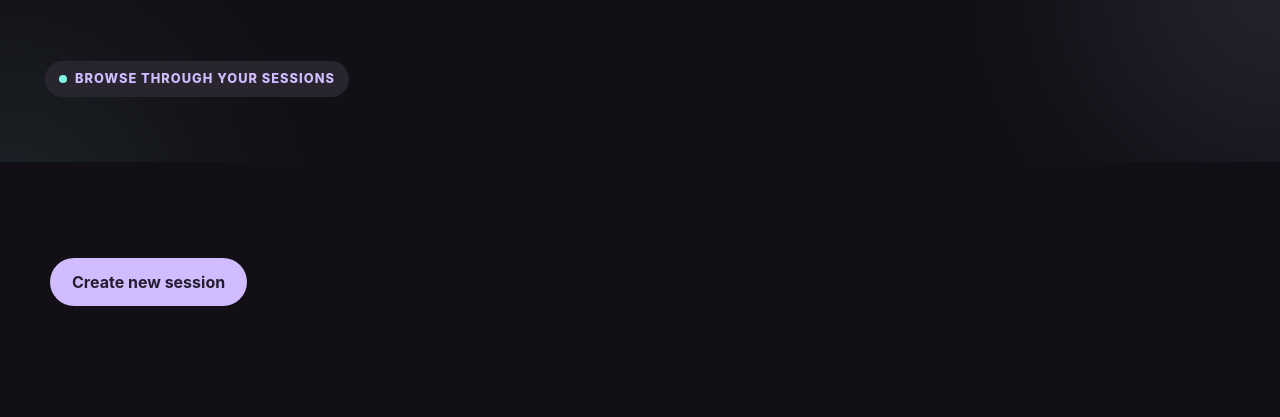
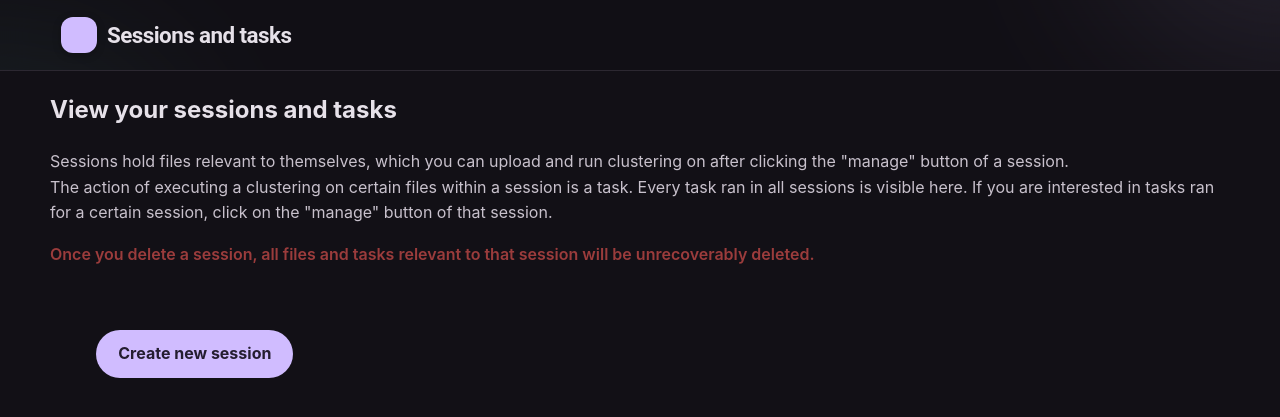
Before and after one commit to Limexcyan/TSC, a Python web app: template src/tscapp/webapp/core/resources/templates/client_sessions.html in a window 1280 px wide. Shown: the top 417 px of the page. Run offline with Jinja, Linux system fonts and the light colour scheme; the template is opened without the code that fills it, so the values that code supplies are empty; some libraries are stand-ins or nearby versions.

Commit message:
add title and site contents

```diff
--- a/src/tscapp/webapp/core/resources/static/styles.css
+++ b/src/tscapp/webapp/core/resources/static/styles.css
@@ -104,10 +104,20 @@
   font-size: 1.1rem;
 }
 
+p {
+  color: var(--muted);
+}
+
+.p-warn {
+  color: #9b3c3c;
+  font-weight: 600;
+}
+
 /* Header */
 
 .site-header {
   position: sticky;
+  inset-block-start: 1rem;
   z-index: 10;
   top: 0;
   border-bottom: 1px solid rgb(229 224 234 / 70%);
@@ -1121,3 +1131,71 @@
     min-width: 0;
   }
 }
+
+/* Site title / brand */
+
+.site-title {
+  display: inline-flex;
+  align-items: center;
+  gap: 10px;
+  padding-left: 61px;
+  color: var(--text);
+  font-family: Roboto, Inter, "Segoe UI", Arial, sans-serif;
+  font-size: clamp(1.15rem, 2vw, 1.4rem);
+  font-weight: 700;
+  line-height: 1.2;
+  letter-spacing: -0.025em;
+  white-space: nowrap;
+
+  transition:
+    color var(--transition),
+    opacity var(--transition);
+}
+
+.site-title:hover {
+  color: var(--primary);
+}
+
+.site-title:focus-visible {
+  outline: 3px solid color-mix(in srgb, var(--primary) 35%, transparent);
+  outline-offset: 5px;
+  border-radius: var(--radius-sm);
+}
+
+/* Optional logo icon or mark */
+
+.site-title-mark {
+  display: grid;
+  width: 36px;
+  height: 36px;
+  flex: 0 0 36px;
+  color: #fff;
+  background: var(--primary);
+  border-radius: 12px;
+  box-shadow: var(--shadow-sm);
+  place-items: center;
+  font-size: 1rem;
+  font-weight: 800;
+  letter-spacing: 0;
+}
+
+/* Optional highlighted part of the title */
+
+.site-title span {
+  color: var(--primary);
+}
+
+/* Dark mode */
+
+[data-theme="dark"] .site-title {
+  color: var(--text);
+}
+
+[data-theme="dark"] .site-title:hover {
+  color: var(--primary);
+}
+
+[data-theme="dark"] .site-title-mark {
+  color: #241d30;
+  background: var(--primary);
+}
--- a/src/tscapp/webapp/core/resources/templates/client_sessions.html
+++ b/src/tscapp/webapp/core/resources/templates/client_sessions.html
@@ -15,23 +15,30 @@
     </script>
 </head>
 <body>
+        <header class="site-header">
+            <section class="hero" style="padding:17px 0 0 0;height:70px;">
+            <span class="site-title"><span class="site-title-mark"></span>Sessions and tasks</span>
+            </section>
+        </header>
     <main>
-        <section class="hero" style="padding: 61px 45px 45px;">
-            <div class="eyebrow">Browse through your sessions</div>
-        </section>
-        <section class="section">
+        <section>
             <div class="container">
+            <h1>View your sessions and tasks</h1>
+            <p>Sessions hold files relevant to themselves, which you can upload and run clustering on after clicking the "manage" button of a session.<br>
+            The action of executing a clustering on certain files within a session is a task. Every task ran in all sessions is visible here.
+            If you are interested in tasks ran for a certain session, click on the "manage" button of that session.</p>
+            <p class="p-warn">Once you delete a session, all files and tasks relevant to that session will be unrecoverably deleted.</p>
+            <div style="float:left;clear:none;padding:2% 2% 0px 2%;width:100%">
+            <div style="float:left;width:60%;padding:2% 2% 0px 2%;">
             <a class="button button-primary" id="initSession">Create new session</a>
             <script>
             document.getElementById('initSession').onclick = function () {
                 api_post_new_client_session().then(client_sessions_build_session_list);
             };
             </script>
-            <div style="float:left;clear:none;padding:2% 2% 0px 2%;width:100%">
-            <div id="file-session-list" style="float:left;width:60%;padding:2% 2% 0px 2%;">
+            <div id="file-session-list"></div>
             </div>
-            <div id="task-session-list" style="float:right;width:40%;padding:2% 2% 0px 2%;">
-            </div>
+            <div id="task-session-list" style="float:right;width:40%;padding:2% 2% 0px 2%;"></div>
         </div>
             </div>
         </div>
```
Also changed, not shown: src/tscapp/webapp/core/resources/templates/client_session_view.html (+12 -5 lines), src/tscapp/webapp/core/resources/templates/results.html (+16 -9 lines).
